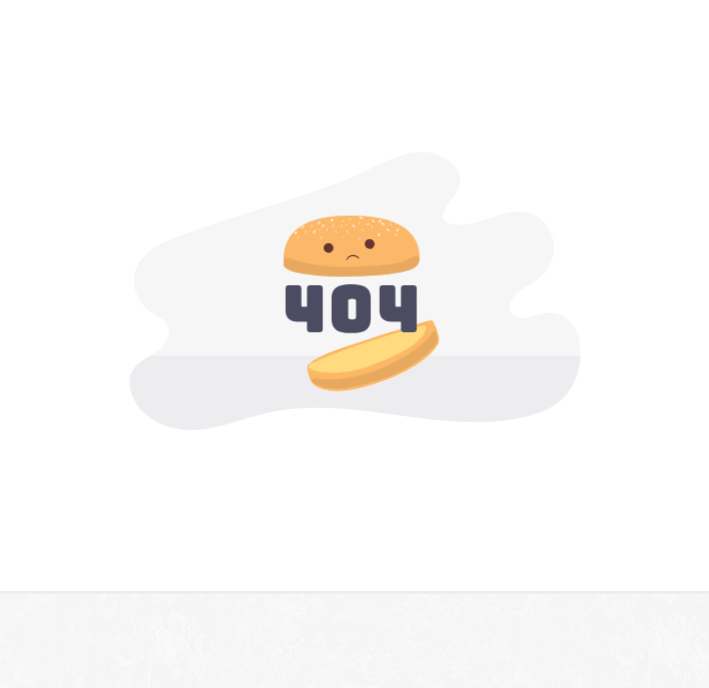
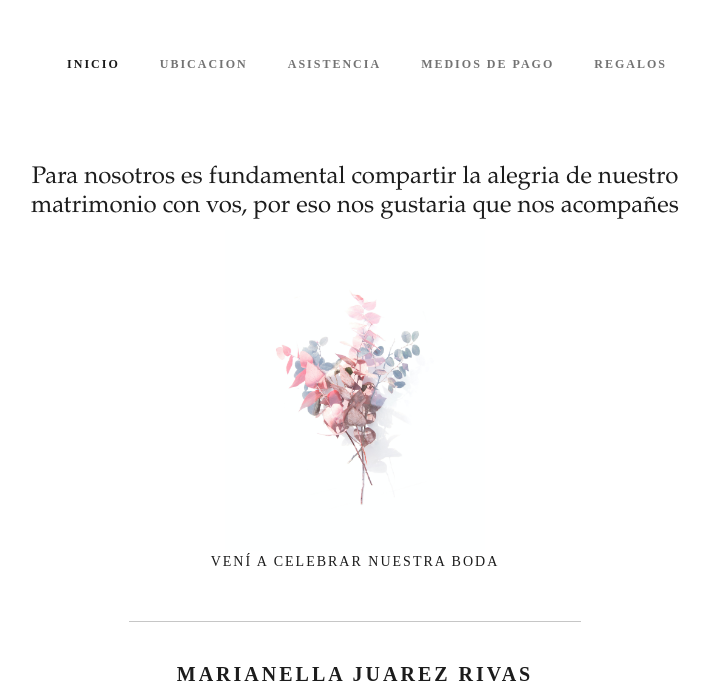
Before and after one commit to Nidev-lab/wedding-app, a React (Create React App) app: page /invitation/1 in a window 1280 px wide. Shown: the part 112-800 px from the top of the page, without its empty margins (285-994 px from the left). Built offline with nearby package versions, Linux system fonts and the light colour scheme; no server answers; sample sign-in values are in the browser's storage; a web font is replaced by a local one.

Commit message:
Changes in routes

```diff
--- a/src/App.js
+++ b/src/App.js
@@ -14,7 +14,7 @@ function App() {
     <div className="App container">
       <div className="bg-page">
         <Switch>
-          <Route exact path="/home/:id" component={ Home }/>
+          <Route exact path="/invitation/:id" component={ Home }/>
           <Route exact path="/admin" component={ Admin }/>
           <Route exact path="/admin/panel" component={ Panel }/>
           <Route exact path="/admin/invite" component={ Invite }/>
--- a/src/components/Hero/Hero.js
+++ b/src/components/Hero/Hero.js
@@ -3,7 +3,7 @@ import heroimage from '../../assets/images/optionhero.jpg'
 export const Hero = ({ user }) => {
   return (
     <div className='mb-5'>
-      <h1 className="principal-title text-center">Querido {user.name}</h1>
+      <h1 className="principal-title text-center">{user.name}</h1>
       <div className='d-flex justify-content-center mt-4'>
         <div className='col-10 col-md-8'>
           <h4 className='text-center'>Para nosotros es fundamental compartir la alegria de nuestro matrimonio con vos, por eso nos gustaria que nos acompañes</h4>
--- a/src/components/Invite/Invite.js
+++ b/src/components/Invite/Invite.js
@@ -3,10 +3,15 @@ import { useForm } from "react-hook-form"
 import { useState } from 'react/cjs/react.development'
 
 export const Invite = () => {
+  const token = localStorage.getItem("token")
+
+  if (!token) {
+    window.location.href = '/admin'
+  }
+
   const urlBase = process.env.REACT_APP_URL_API
   const { register, handleSubmit } = useForm()
   const [invitation, setInvitation] = useState("")
-  const token = localStorage.getItem("token")
 
   const onSubmit = data => {
     fetch(`${urlBase}/invited`, {
--- a/src/components/Payments/Payments.js
+++ b/src/components/Payments/Payments.js
@@ -6,6 +6,9 @@ export const Payments = () => {
     <div id="pagos" className="mb-5">
       <div className="px-4">
         <h1 className="text-center">Medios de pago</h1>
+        <div className="mt-4 row justify-content-center">
+          <h5 className='text-center col-12 col-md-8 col-lg-8'>El precio de la tarjeta es de <b>$2500</b>, y podes abonar en efectivo comunicandote con Mar, Nico, o depositando en las siguientes cuentas.</h5>
+        </div>
         <div className="mt-5 row justify-content-center">
           <div className="col-lg-6 col-12 mb-5">
             <h3 className='text-center'>MercadoPago</h3>
--- a/src/components/commons/Navbar.js
+++ b/src/components/commons/Navbar.js
@@ -3,15 +3,15 @@ import React from 'react'
 export const Navbar = () => {
   return (
     <div>
-      <nav className="navbar navbar-expand-lg navbar-light mt-5">
+      <nav className="navbar navbar-expand-lg navbar-light mt-5" id="inicio">
         <div className="container-fluid">
           <button className="navbar-toggler" type="button" data-bs-toggle="collapse" data-bs-target="#navbarNav" aria-controls="navbarNav" aria-expanded="false" aria-label="Toggle navigation">
-            <span className="navbar-toggler-icon"></span>
+            <span className="navbar-toggler-icon" />
           </button>
           <div className="collapse navbar-collapse justify-content-center" id="navbarNav">
             <ul className="navbar-nav">
               <li className="nav-item ms-4">
-                <a className="nav-link active" aria-current="page" href="/#">Inicio</a>
+                <a className="nav-link active" aria-current="page" href="#inicio">Inicio</a>
               </li>
               <li className="nav-item ms-4">
                 <a className="nav-link" href="#ubicacion">Ubicacion</a>
```
